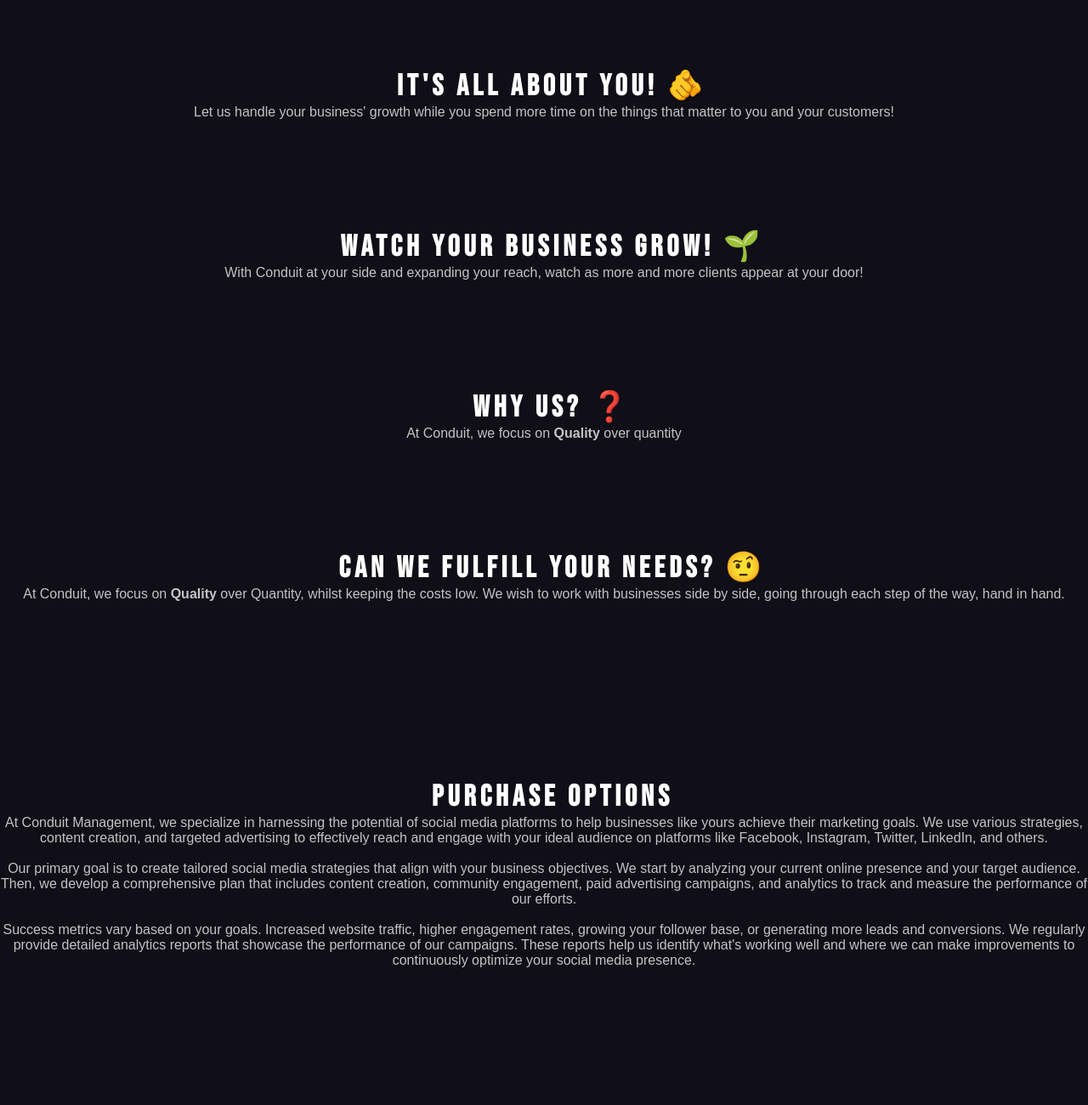
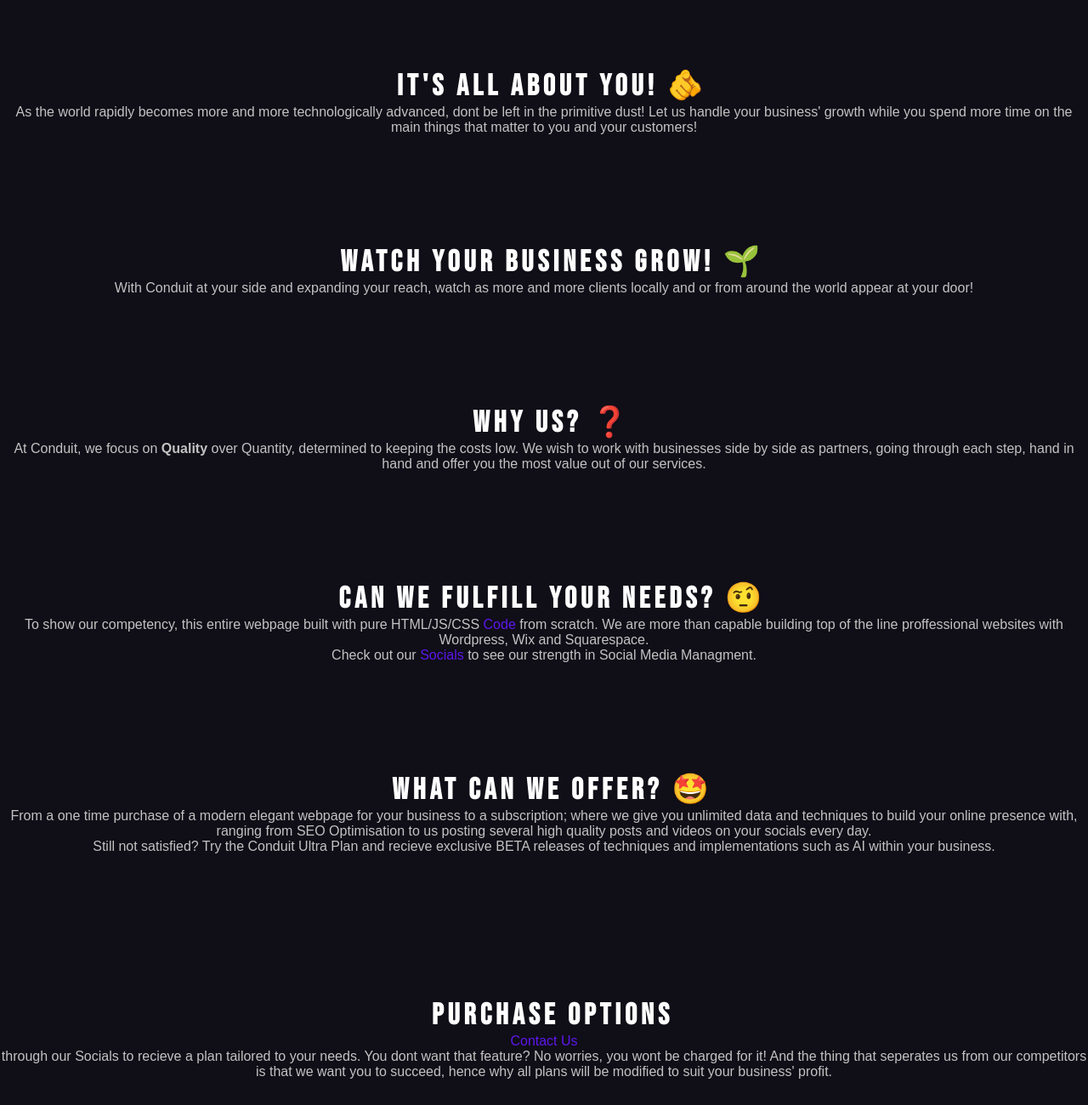
Before and after one commit to conduitmgmt/conduitmgmt.github.io, a plain HTML site: page index.html in a window 1280 px wide. Shown: the part 800-2100 px from the top of the page at 85% size. Drawn offline with Linux system fonts and the light colour scheme.

Commit message:
Update #5 OMEGA

```diff
--- a/index.html
+++ b/index.html
@@ -16,18 +16,18 @@
     <div class="content">
         <div class="header">
             <div class="brand">
-                <a href="https://conduitmgmt.com"><img src="img/Logo-large.png" class="top-logo"></a>
+                <a href="https://conduitmgmt.com/"><img src="img/Logo-large.png" class="top-logo"></a>
                 <!--<h1 class="red">FREE</h1>
                 <h1 class="white">contact</h1>-->
             </div>
             <div class="main-nav">
-                <a href="https://conduitmgmt.com" class="button-container">
+                <a href="https://conduitmgmt.com/" class="button-container">
                     <h2>Home</h2>
                 </a>
                 <a onclick="SmoothScroll('purchase');" class="button-container">
                     <h2>Purchase</h2>
                 </a>
-                <a  href="https://qyrhal.github.io/" class="button-container">
+                <a  href="https://conduitmgmt.com/contact" class="button-container">
                     <h2>Contact</h2>
                 </a>
             </div>
@@ -58,29 +58,37 @@
             <div class="content-area">
                 <h2 class="content-title">It's All About You! 🫵</h2>
                 <div class="text">
-                    <p>Let us handle your business' growth while you spend more time on the things that matter to you and your customers!</p>
+                    <p>As the world rapidly becomes more and more technologically advanced, dont be left in the primitive dust! Let us handle your business' growth while you spend more time on the main things that matter to you and your customers!</p>
                 </div>
             </div>
 
             <div class="content-area">
                 <h2 class="content-title">Watch Your Business Grow! 🌱</h2>
                 <div class="text">
-                    <p>With Conduit at your side and expanding your reach, watch as more and more clients appear at your door! </p>
+                    <p>With Conduit at your side and expanding your reach, watch as more and more clients locally and or from around the world appear at your door! </p>
                 </div>
             </div>
 
             <div class="content-area">
-                <h2 class="content-title">Why us? ❓</h2>
+                <h2 class="content-title">Why Us? ❓</h2>
                 <div class="text">
-                    <p>At Conduit, we focus on <b>Quality</b> over quantity</p>
+                    <p>At Conduit, we focus on <b>Quality</b> over Quantity, determined to keeping the costs low. We wish to work with businesses side by side as partners, going through each step, hand in hand and offer you the most value out of our services.</p>
                 </div>
             </div>
 
             <div class="content-area">
-                <h2 class="content-title">Can we fulfill your needs? 🤨</h2>
+                <h2 class="content-title">Can We Fulfill Your Needs? 🤨</h2>
                 <div class="text">
-                    <p>At Conduit, we focus on <b>Quality</b> over Quantity, whilst keeping the costs low. We wish to work with businesses side by side, going through each step of the way, hand in hand.</p>
+                    <p>To show our competency, this entire webpage built with pure HTML/JS/CSS <a href="https://github.com/conduitmgmt/conduitmgmt.github.io/" style="text-decoration: none; color: #5E17EB;">Code</a> from scratch. We are more than capable building top of the line proffessional websites with Wordpress, Wix and Squarespace.</p>
+                    <p>Check out our <a href="https://conduitmgmt.com/contact" style="text-decoration: none; color: #5E17EB;">Socials</a> to see our strength in Social Media Managment.</p>
                 </div>
+            </div>
+
+            <div class="content-area">
+                <h2 class="content-title">What Can We Offer? 🤩</h2>
+                <div class="text">
+                    <p>From a one time purchase of a modern elegant webpage for your business to a subscription; where we give you unlimited data and techniques to build your online presence with, ranging from SEO Optimisation to us posting several high quality posts and videos on your socials every day.</p>
+                    <p>Still not satisfied? Try the Conduit Ultra Plan and recieve exclusive BETA releases of techniques and implementations such as AI within your business.</p>
             </div>
 
         </div>
@@ -90,11 +98,8 @@
             <div class="content-area">
                 <h2 class="content-title">Purchase Options</h2>
                 <div class="text">
-                    <p>At Conduit Management, we specialize in harnessing the potential of social media platforms to help businesses like yours achieve their marketing goals. We use various strategies, content creation, and targeted advertising to effectively reach and engage with your ideal audience on platforms like Facebook, Instagram, Twitter, LinkedIn, and others.</p>
-                    <br>
-                    <p>Our primary goal is to create tailored social media strategies that align with your business objectives. We start by analyzing your current online presence and your target audience. Then, we develop a comprehensive plan that includes content creation, community engagement, paid advertising campaigns, and analytics to track and measure the performance of our efforts.</p>
-                    <br>
-                    <p>Success metrics vary based on your goals. Increased website traffic, higher engagement rates, growing your follower base, or generating more leads and conversions. We regularly provide detailed analytics reports that showcase the performance of our campaigns. These reports help us identify what's working well and where we can make improvements to continuously optimize your social media presence.</p>
+                    <a href="https://conduitmgmt.com/contact" style="text-decoration: none; color: #5E17EB;">Contact Us</a>
+                    <p>through our Socials to recieve a plan tailored to your needs. You dont want that feature? No worries, you wont be charged for it! And the thing that seperates us from our competitors is that we want you to succeed, hence why all plans will be modified to suit your business' profit.</p>
                 </div>
             </div>
         </div>
@@ -103,7 +108,7 @@
             <div class="btn-row">
                 <h4><a href="https://conduitmgmt.com/" style="text-decoration: none; color: #fff;">Home</a></h4>
                 <h4><a href="https://conduitmgmt.com/contact" style="text-decoration: none; color: #fff;">Contact</a></h4>
-                <h4><a href="https://conduitmgmt.com/" style="text-decoration: none; color: #fff;">Vision</a></h4>
+                <h4><a href="https://qyrhal.github.io/" style="text-decoration: none; color: #fff;">Vision</a></h4>
             </div>
             <div class="btn-row">
                 <h4><a href="https://github.com/conduitmgmt/" style="text-decoration: none; color: #fff;">Dev</a></h4>
```
